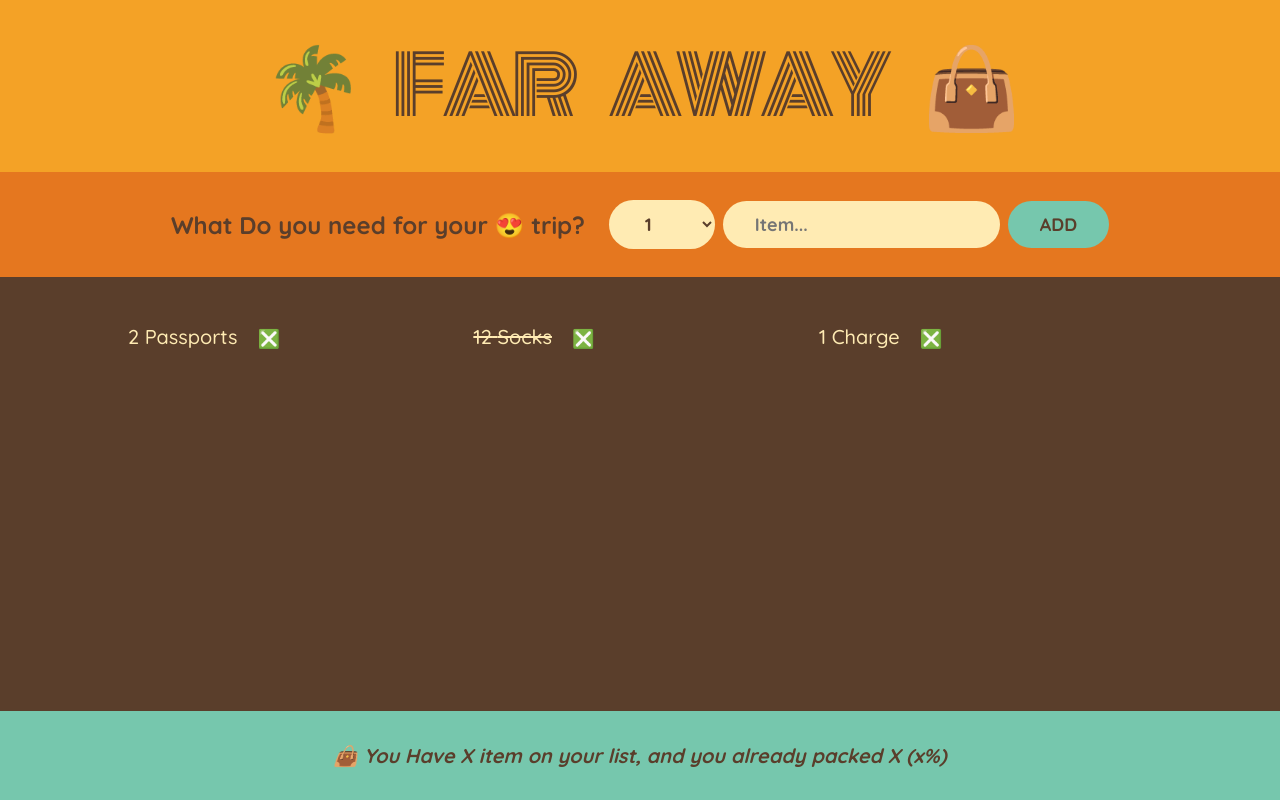
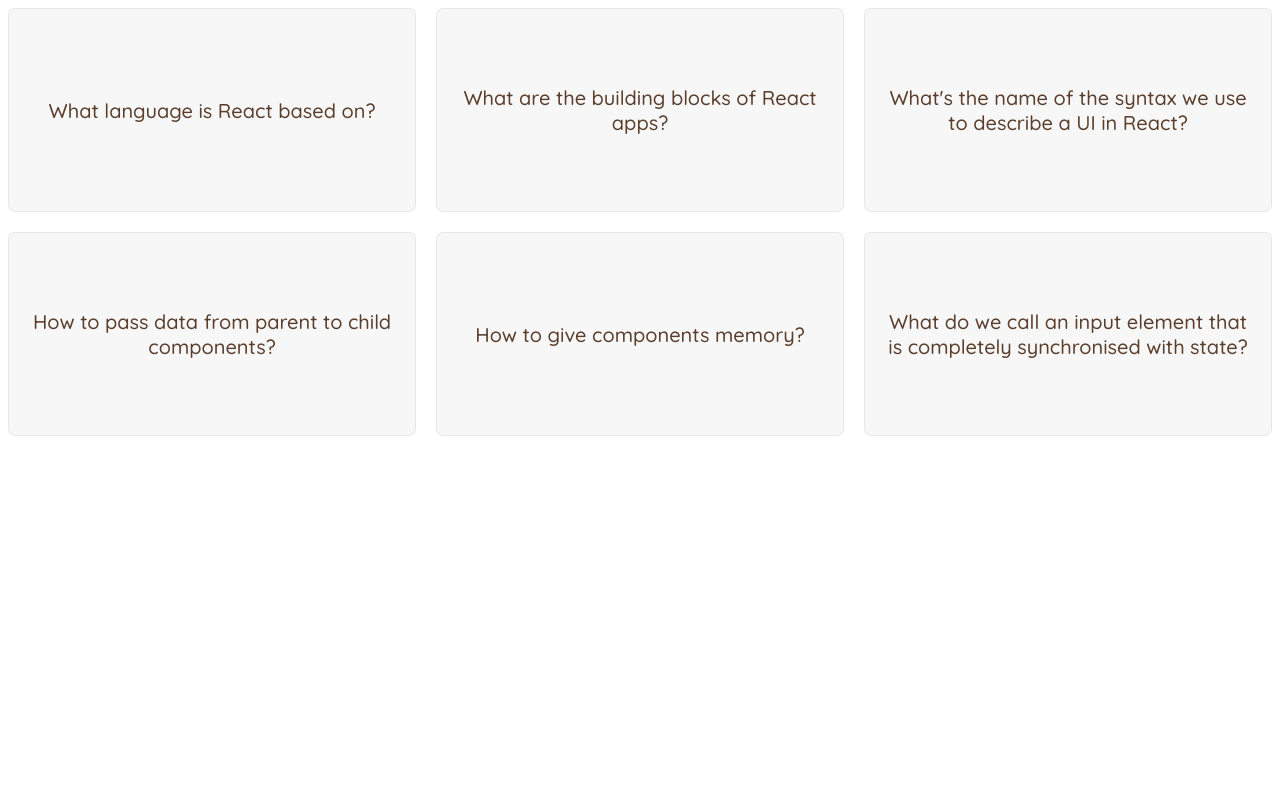
Before and after one commit to burhanudinrabbani666/react-travel-list, a React (Vite) app: page / in a window 1280 px wide. Built offline with nearby package versions, Linux system fonts and the light colour scheme.

Commit message:
feat: add flashcard component

```diff
--- /dev/null
+++ b/src/flashcard.jsx
@@ -0,0 +1,59 @@
+import { useState } from "react";
+
+const questions = [
+  {
+    id: 3457,
+    question: "What language is React based on?",
+    answer: "JavaScript",
+  },
+  {
+    id: 7336,
+    question: "What are the building blocks of React apps?",
+    answer: "Components",
+  },
+  {
+    id: 8832,
+    question: "What's the name of the syntax we use to describe a UI in React?",
+    answer: "JSX",
+  },
+  {
+    id: 1297,
+    question: "How to pass data from parent to child components?",
+    answer: "Props",
+  },
+  {
+    id: 9103,
+    question: "How to give components memory?",
+    answer: "useState hook",
+  },
+  {
+    id: 2002,
+    question:
+      "What do we call an input element that is completely synchronised with state?",
+    answer: "Controlled element",
+  },
+];
+
+export default function FlashCards() {
+  const [selectedID, setSelectedID] = useState(null);
+
+  function handleClick() {}
+
+  return (
+    <div className="flashcards">
+      {questions.map((question) => {
+        return (
+          <div
+            key={question.id}
+            className={question.id === selectedID ? "selected" : ""}
+            onClick={handleClick}
+          >
+            <p>
+              {question.id === selectedID ? question.answer : question.question}
+            </p>
+          </div>
+        );
+      })}
+    </div>
+  );
+}
--- a/src/index.css
+++ b/src/index.css
@@ -5,8 +5,8 @@
 @import url("https://fonts.googleapis.com/css2?family=Monoton&family=Quicksand:wght@500;700&display=swap");
 
 * {
-  margin: 0;
-  padding: 0;
+  /* margin: 0; */
+  /* padding: 0; */
   box-sizing: border-box;
 }
 
@@ -134,3 +134,30 @@
   font-weight: 700;
   padding: 3.2rem 0;
 }
+
+/* Flash Card */
+.flashcards {
+  display: grid;
+  grid-template-columns: 1fr 1fr 1fr;
+  gap: 20px;
+}
+
+.flashcards div {
+  border: 1px solid #e7e7e7;
+  background-color: #f7f7f7;
+  border-radius: 7px;
+  aspect-ratio: 2 / 1;
+  display: flex;
+  align-items: center;
+  justify-content: center;
+  text-align: center;
+  padding: 20px;
+  cursor: pointer;
+}
+
+div.selected {
+  border: 1px solid #e03131;
+  background-color: #e03131;
+  color: #fff;
+  font-weight: bold;
+}
--- a/src/main.jsx
+++ b/src/main.jsx
@@ -2,9 +2,11 @@
 import { createRoot } from "react-dom/client";
 import "./index.css";
 import App from "./App.jsx";
+import FlashCards from "./flashcard.jsx";
 
 createRoot(document.getElementById("root")).render(
   <StrictMode>
-    <App />
+    {/* <App /> */}
+    <FlashCards />
   </StrictMode>
 );
```
